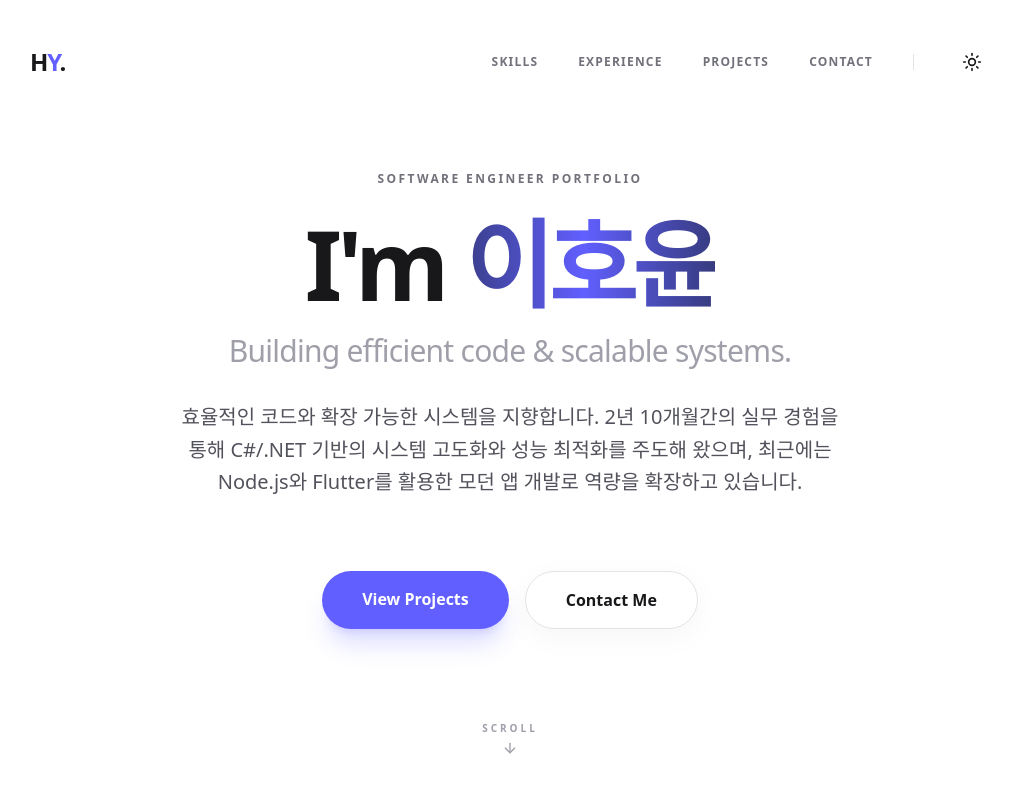
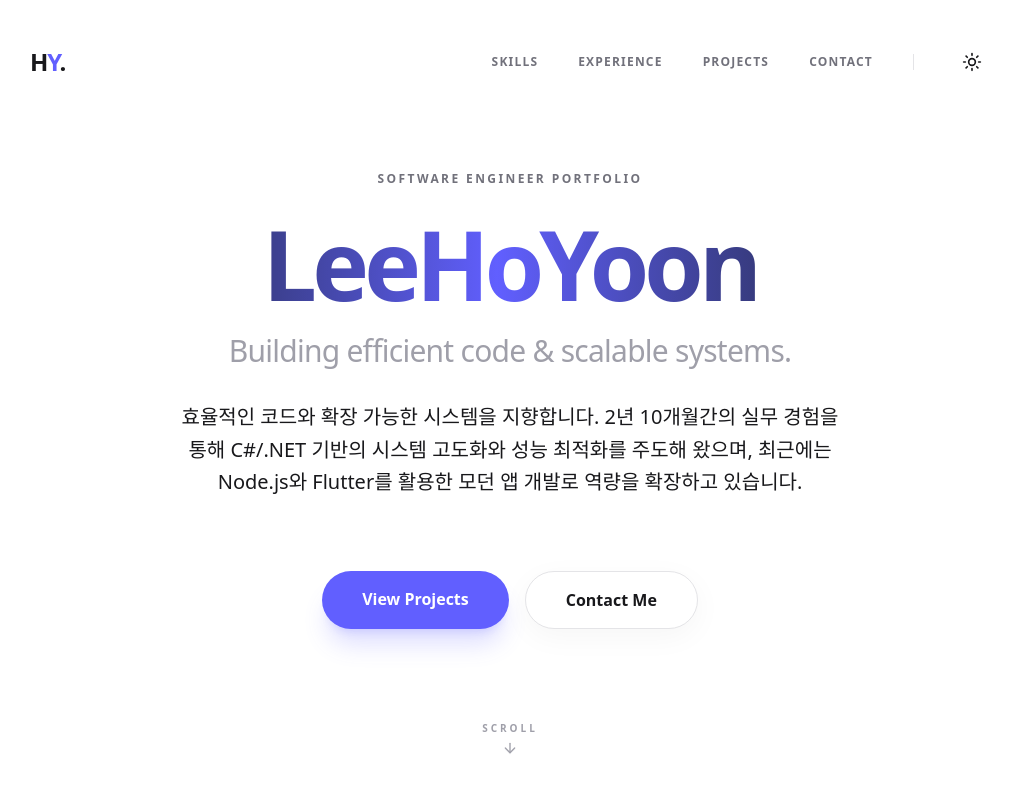
Before and after one commit to MostCitizen/MostCitizen.github.io, a Next.js app: page / in a window 1280 px wide. Shown: the top 800 px of the page, without its empty margins (130-1139 px from the left). Built offline with nearby package versions, Linux system fonts and the light colour scheme.

Commit message:
about 글자 잘 보이게, 이름 영어로

```diff
--- a/src/components/sections/hero.tsx
+++ b/src/components/sections/hero.tsx
@@ -22,7 +22,7 @@ export function Hero() {
             Software Engineer Portfolio
           </h2>
           <h1 className="text-6xl md:text-8xl font-bold tracking-tighter leading-[1.1]">
-            I&apos;m <span className="bg-clip-text text-transparent bg-gradient-to-r from-zinc-900 via-primary to-zinc-900 dark:from-white dark:via-primary dark:to-white bg-[length:200%_auto] animate-gradient">{portfolioData.name}</span>
+            <span className="bg-clip-text text-transparent bg-gradient-to-r from-zinc-900 via-primary to-zinc-900 dark:from-white dark:via-primary dark:to-white bg-[length:200%_auto] animate-gradient">{portfolioData.name}</span>
           </h1>
           <p className="text-2xl md:text-3xl font-medium text-zinc-400 dark:text-zinc-500 mt-4 tracking-tight">
             Building efficient code & scalable systems.
@@ -33,7 +33,7 @@ export function Hero() {
           initial={{ opacity: 0, y: 20 }}
           animate={{ opacity: 1, y: 0 }}
           transition={{ duration: 0.6, delay: 0.2 }}
-          className="text-lg md:text-xl text-zinc-600 dark:text-zinc-400 max-w-2xl mx-auto leading-relaxed font-light"
+          className="text-lg md:text-xl max-w-2xl mx-auto leading-relaxed"
         >
           {portfolioData.about}
         </motion.p>
--- a/src/data/portfolio.ts
+++ b/src/data/portfolio.ts
@@ -29,7 +29,7 @@ export interface Experience {
 }
 
 export const portfolioData = {
-  name: "이호윤",
+  name: "LeeHoYoon",
   title: "Software Engineer",
   email: "wjsghk1588@gmail.com",
   github: "https://github.com/MostCitizen",
```
